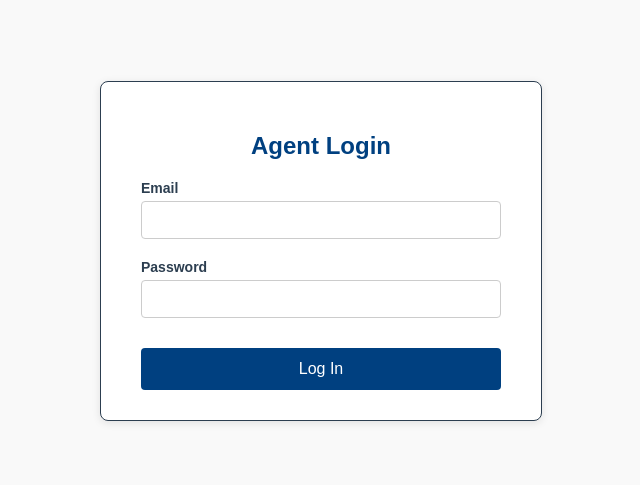
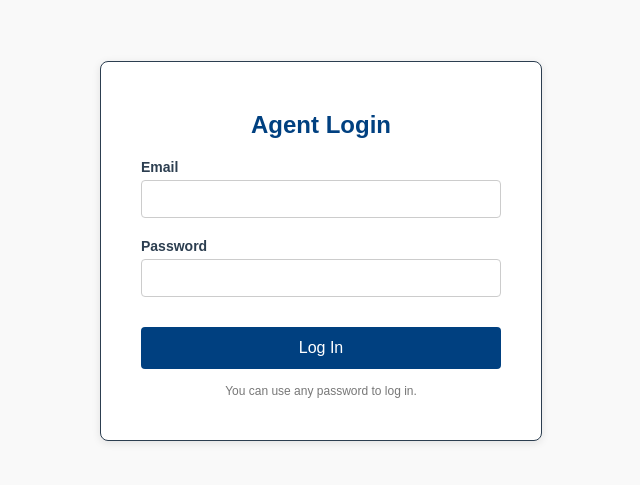
Before and after one commit to loadmill/contact-center-demo, a React (Create React App) app in the folder frontend/: page /agent/login in a window 1280 px wide. Shown: the part 157-642 px from the top of the page, without its empty margins (319-959 px from the left). Built offline with nearby package versions, Linux system fonts and the light colour scheme.

Commit message:
reload page after agent login

```diff
--- a/frontend/src/AgentLogin.js
+++ b/frontend/src/AgentLogin.js
@@ -1,10 +1,8 @@
 import React, { useState } from 'react';
-import { useNavigate } from 'react-router-dom';
 
 function AgentLogin() {
   const [email, setEmail] = useState('');
   const [password, setPassword] = useState('');
-  const navigate = useNavigate();
 
   const handleLogin = async (e) => {
     e.preventDefault();
@@ -18,8 +16,8 @@ function AgentLogin() {
       const data = await res.json();
 
       if (res.ok && data.success) {
-        // Redirect to the agent dashboard
-        navigate('/agent');
+        // Force a full page reload, triggering a network request
+        window.location.href = '/agent';
       } else {
         alert('Login failed');
       }
@@ -58,6 +56,9 @@ function AgentLogin() {
             Log In
           </button>
         </form>
+        <p style={styles.note}>
+          You can use any password to log in.
+        </p>
       </div>
     </div>
   );
@@ -117,6 +118,11 @@ const styles = {
     fontSize: '16px',
     cursor: 'pointer',
   },
+  note: {
+    marginTop: '15px',
+    fontSize: '12px',
+    color: '#777',
+  },
 };
 
 export default AgentLogin;
```
